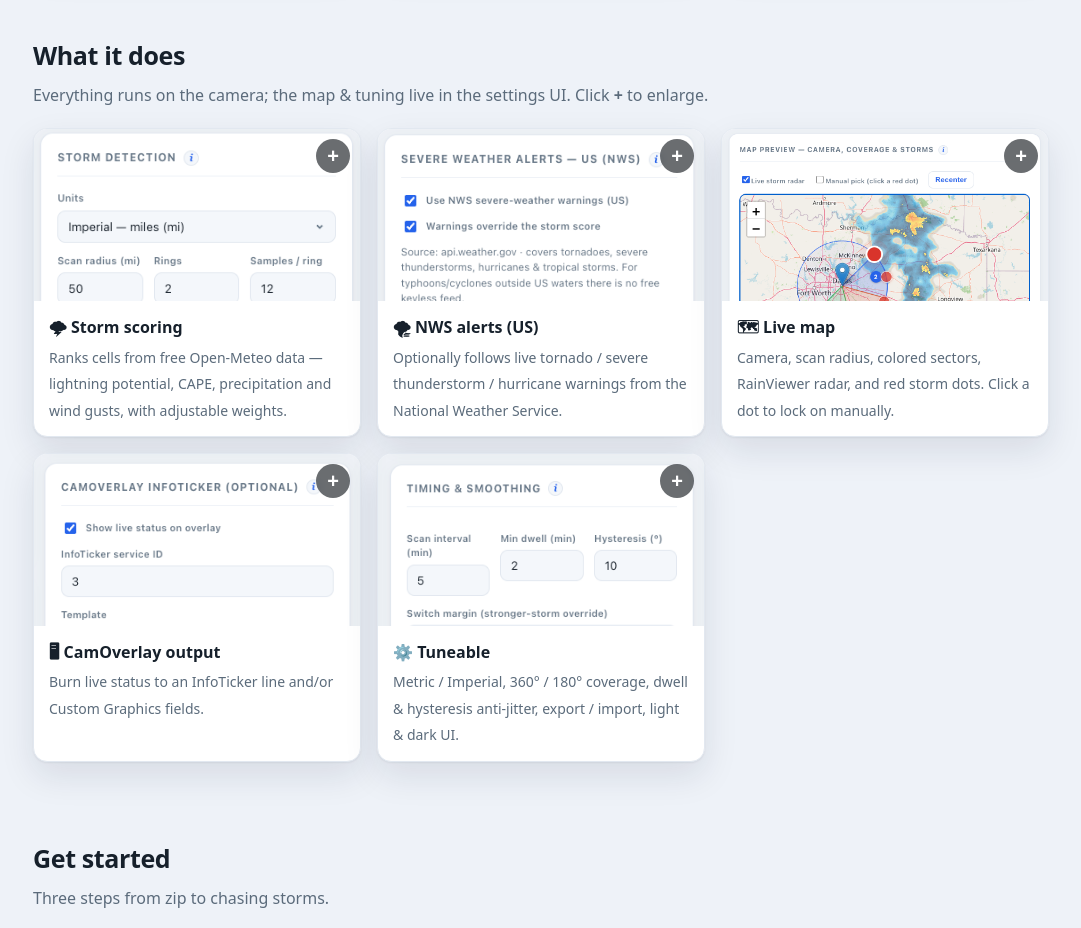
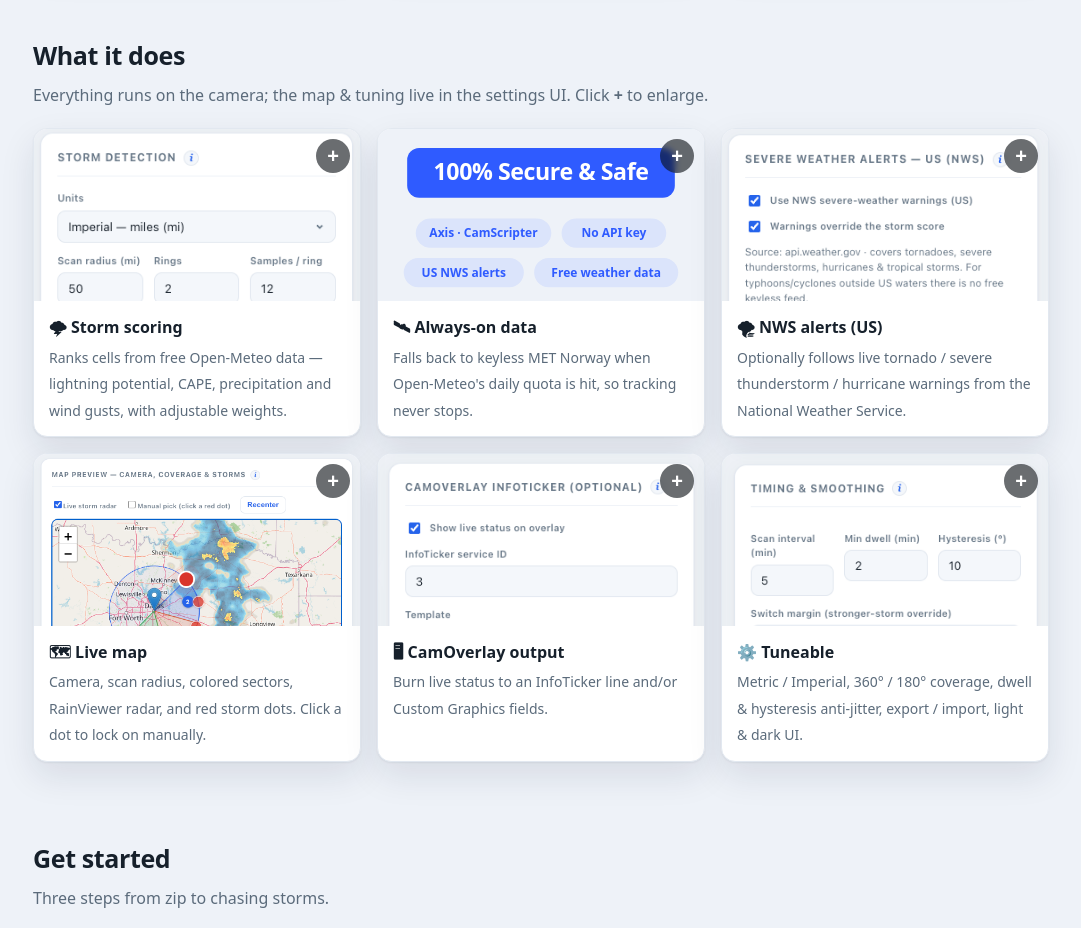
Before and after one commit to PaoloCortezCZ/Storm-Chaser-for-Axis-Camera, a plain HTML site: page docs/index.html in a window 1280 px wide. Shown: the part 1746-2674 px from the top of the page, without its empty margins (99-1180 px from the left). Drawn offline with Linux system fonts and the light colour scheme.

Commit message:
Add files via upload

```diff
--- a/docs/index.html
+++ b/docs/index.html
@@ -178,7 +178,7 @@
         <figcaption class="cap"><b>🌩 Storm scoring</b><span>Ranks cells from free Open-Meteo data — lightning potential, CAPE, precipitation and wind gusts, with adjustable weights.</span></figcaption>
       </figure>
       <figure class="shot">
-        <img class="thumb" src="feature-2.png" alt="Always-on data" loading="lazy">
+        <img class="thumb" src="feature-2.svg" alt="Always-on data" loading="lazy">
         <button class="zoombtn" type="button" aria-label="Zoom screenshot">+</button>
         <figcaption class="cap"><b>🛰 Always-on data</b><span>Falls back to keyless MET Norway when Open-Meteo's daily quota is hit, so tracking never stops.</span></figcaption>
       </figure>
```
Also changed, not shown: docs/feature-2.svg (added).
